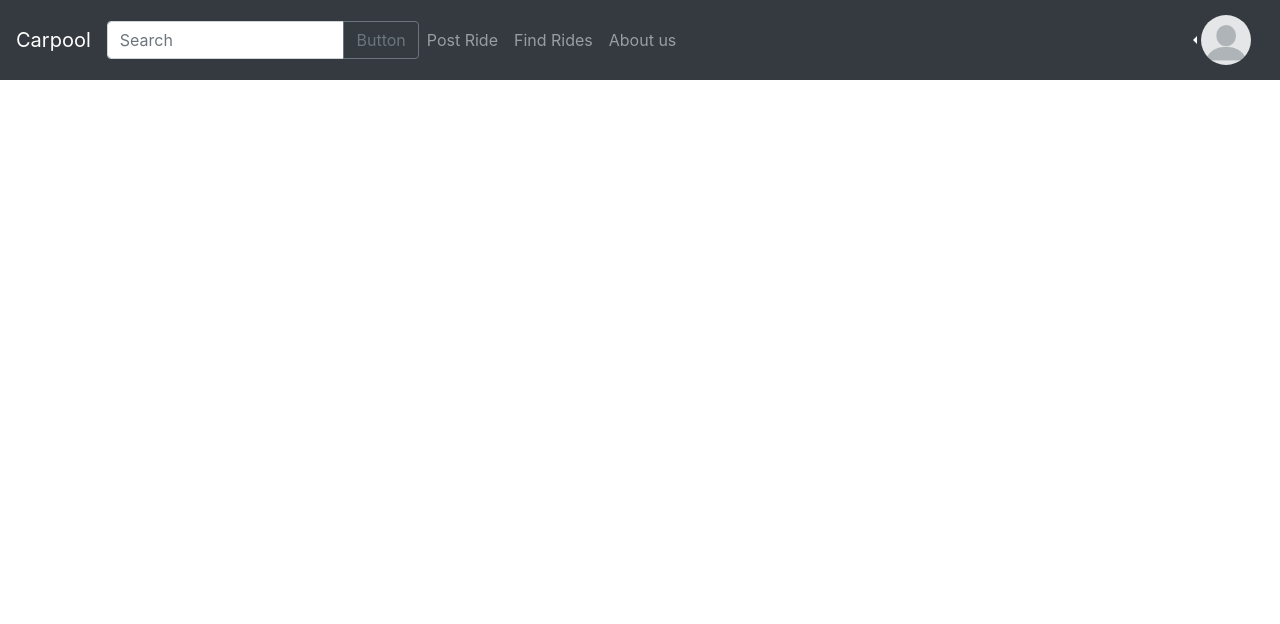
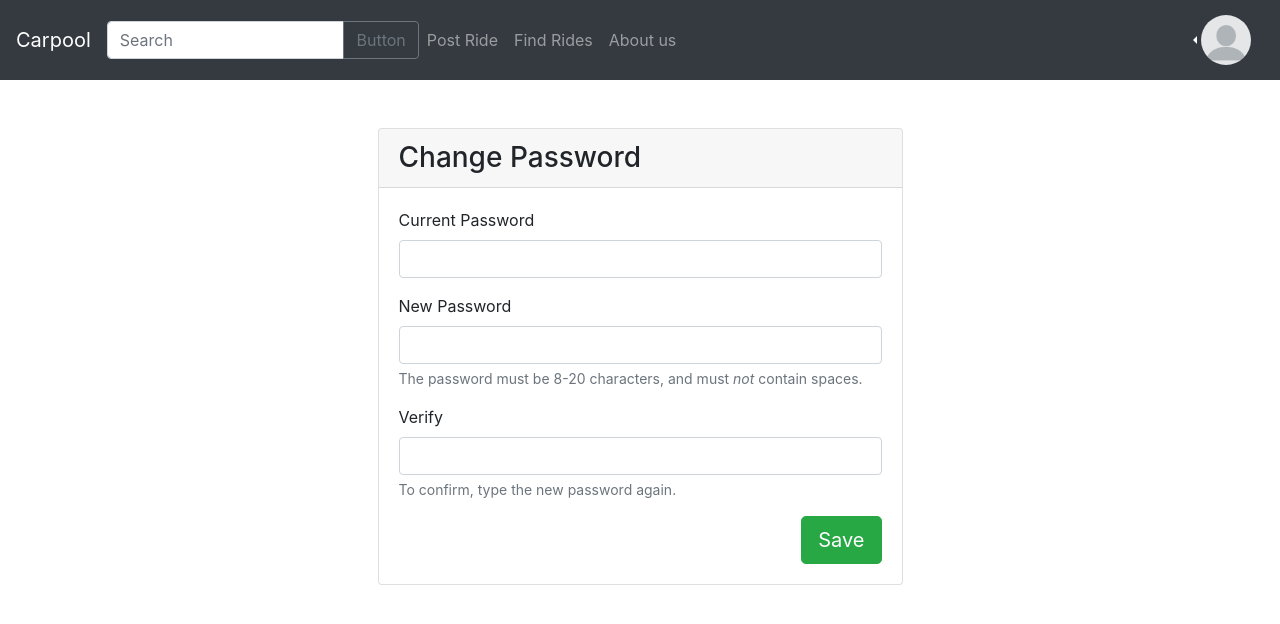
Before and after one commit to sorkinl/Carpool3.0, a React (Create React App) app in the folder frontend/: page /settings/password-change in a window 1280 px wide. Shown: the top 624 px of the page. Built offline with nearby package versions, Linux system fonts and the light colour scheme.

Commit message:
add change/forgot/reset password form

```diff
--- a/frontend/src/App.js
+++ b/frontend/src/App.js
@@ -17,6 +17,8 @@ import Map from "./components/Map/Map";
 import CreateTrip from "./components/CreateTrip/CreateTrip";
 import Settings from "./components/Settings/Settings";
 import Dashboard from "./components/Dashboard/Dashboard";
+import ResetPassword from "./components/Auth/ResetPassword";
+import ChangePassword from "./components/Settings/ChangePassword";
 
 const Routers = () => {
   return (
@@ -33,6 +35,8 @@ const Routers = () => {
           <Route path="/login" exact component={LogIn} />
           <Route path="/signup" exact component={SignUp} />
           <Route path="/settings" exact component={Settings} />
+          <Route path="/settings/password-change" exact component={ChangePassword} />
+          <Route path="/password-reset" exact component={ResetPassword} />
         </Switch>
       </div>
     </>
--- a/frontend/src/components/Auth/LogIn.jsx
+++ b/frontend/src/components/Auth/LogIn.jsx
@@ -24,7 +24,10 @@ export default function LogIn() {
   };
   console.log();
   return (
-    <div className="text-center vh-100 d-flex align-items-center justify-content-center">
+    // <div className="text-center vh-100 d-flex align-items-center justify-content-center">
+    <div className="col-md-4 offset-md-4 text-center mt-5">
+      <div className="card card-outline-secondary">
+        <div className="card-body">
           <form className="form-signin">
             <h1 className="h3 mb-3 font-weight-normal">Please sign in</h1>
             <label for="inputEmail" className="sr-only">
@@ -52,11 +55,14 @@ export default function LogIn() {
               required
               onChange={(e) => handleOnChange(e)}
             />
-        <div className="checkbox mb-3 mt-3">
+            {/* <div className="checkbox mt-3">
               <label>
                 <input type="checkbox" value="remember-me" /> Remember me
               </label>
-        </div>
+            </div> */}
+            <p className="form-text small text-left">
+              <Link to="/password-reset">Forgot password?</Link>
+            </p>
             <button onClick={onSubmit} className="btn btn-lg btn-primary btn-block">
               Sign in
             </button>
@@ -65,5 +71,7 @@ export default function LogIn() {
             </p>
           </form>
         </div>
+      </div>
+    </div>
   );
 }
--- /dev/null
+++ b/frontend/src/components/Auth/ResetPassword.jsx
@@ -0,0 +1,50 @@
+import React, {useState} from "react";
+
+export default function ResetPassword() {
+    const [send, setSend] = useState(false);
+    const [validEmail, setValidEmail] = useState(true);
+
+    const onEmailPasswordReset = (e) => {
+        // e.preventDefault();
+        //TODO: Send email with password change link
+        setSend(true);
+    }
+    //TODO: Maybe email validation from server is more secure?
+    const validateEmail = (e) => {
+        const re = /\S+@\S+\.\S+/;
+        let isValid = re.test(String(e.target.value).toLowerCase())
+        setValidEmail(isValid);
+    }
+    return (
+        <div className="container text-left mt-5">
+            <div className="col-md-6 offset-md-3">
+                <span className="anchor" id="formResetPassword"></span>
+                <div className="card card-outline-secondary">
+                    <div className="card-header">
+                        <h3 className="mb-0">Password Reset</h3>
+                    </div>
+                    <div className="card-body">
+                        <form className="form" role="form" autocomplete="off" onSubmit={onEmailPasswordReset}>
+                            <div className="form-group">
+                                <label for="inputResetPasswordEmail">Email</label>
+                                <input type="email" className="form-control" id="inputResetPasswordEmail" required
+                                    onChange={validateEmail}/>
+                                {validEmail !== true?
+                                    <p className="form-text small text-danger">Please enter a valid email.</p>
+                                    :
+                                    <></>
+                                }
+                                <span id="helpResetPasswordEmail" className="form-text small text-muted">
+                                    Password reset instructions will be sent to this email address.
+                                </span>
+                            </div>
+                            <div className="form-group">
+                                <button className="btn btn-success btn-lg float-right">Send</button>
+                            </div>
+                        </form>
+                    </div>
+                </div>
+            </div>
+        </div>
+    )
+}
--- /dev/null
+++ b/frontend/src/components/Settings/ChangePassword.js
@@ -0,0 +1,90 @@
+import React, {useState} from "react";
+import { Link } from 'react-router-dom';
+
+export default function ChangePassword() {
+    const [errorMsg, setErrorMsg] = useState("");
+    const [inputVal, setInputVal] = useState({
+        oldPassword: "",
+        newPassword: "",
+        confirmPassword: "",
+    });
+    //TODO: Get initial password from database
+    const initPassword = "abc";
+
+    const onChange = (event) => {
+        const { id, value } = event.target;
+        setInputVal({ ...inputVal, [id]: value });
+    };
+
+    const onSave = (e) => {
+        e.preventDefault();
+        const { oldPassword, newPassword, confirmPassword } = inputVal;
+        if (oldPassword !== initPassword) {
+            setErrorMsg("Wrong current password.");
+            return;
+        }
+        if (newPassword !== confirmPassword) {
+            setErrorMsg("Password don't match.");
+            return;
+        }
+        //TODO: Save new password to system
+        setErrorMsg("");
+    }
+    return (
+        <div className="container text-left mt-5">
+            <div className="col-md-6 offset-md-3">
+                <span className="anchor" id="formChangePassword"></span>
+                <div className="card card-outline-secondary">
+                    <div className="card-header">
+                        <h3 className="mb-0">Change Password</h3>
+                    </div>
+                    <div className="card-body">
+                        <form className="form" role="form" autocomplete="off" onSubmit={onSave}>
+                            <div className="form-group">
+                                <label for="inputPasswordOld">Current Password</label>
+                                <input
+                                    type="password"
+                                    className="form-control"
+                                    id="oldPassword"
+                                    required
+                                    onChange={onChange}/>
+                            </div>
+                            <div className="form-group">
+                                <label for="inputPasswordNew">New Password</label>
+                                <input
+                                    type="password"
+                                    className="form-control"
+                                    id="newPassword"
+                                    required
+                                    onChange={onChange}/>
+                                <span className="form-text small text-muted">
+                                    The password must be 8-20 characters, and must <em>not</em> contain spaces.
+                                </span>
+                            </div>
+                            <div className="form-group">
+                                <label for="inputPasswordNewVerify">Verify</label>
+                                <input
+                                    type="password"
+                                    className="form-control"
+                                    id="confirmPassword"
+                                    required
+                                    onChange={onChange}/>
+                                <span className="form-text small text-muted">
+                                    To confirm, type the new password again.
+                                </span>
+                            </div>
+                            <div className="form-group">
+                                <p className="form-text small text-danger">{errorMsg}</p>
+                                <button
+                                    type="submit"
+                                    className="btn btn-success btn-lg float-right">
+                                        Save
+                                </button>
+                            </div>
+                        </form>
+                    </div>
+                </div>
+            </div>
+        </div>
+    )
+}
--- a/frontend/src/components/Settings/Settings.jsx
+++ b/frontend/src/components/Settings/Settings.jsx
@@ -7,7 +7,7 @@ import "./Settings.css";
 export default function Settings() {
     const [editMode, setEditMode] = useState(false);
     const [noEdit, setNoEdit] = useState(true);
-    const [isSaved, setSaved] = useState(false);
+    // const [isSaved, setSaved] = useState(false);
 
     const [input, setInput] = useState({
         name: "An Qing",
@@ -16,6 +16,7 @@ export default function Settings() {
         major: "danmei studies",
     });
 
+    //TODO: Populate user's data using Postgre
     const initVal = {
         name: "An Qing",
         gender: "Female",
@@ -24,6 +25,7 @@ export default function Settings() {
     };
 
     useEffect(() => {
+        //Verify if user makes any edits
         let edited = true
         for (let key in input){
             if(initVal[key] !== input[key]) {
@@ -38,15 +40,10 @@ export default function Settings() {
         setInput((input) => ({ ...input, [id]: value }));
     };
     const onSave = (e) => {
-        // e.preventDefault();
-        // if (checkEmptyInput() === false) {
-        //     setEmptyError(true);
-        // } else {
-            // setOpen(true);
-            // submitProfile();
-        // }
+        e.preventDefault();
+        //TODO: Save data via Postgre
+        setEditMode(false);
     }
-
 
     return (
         <div className="container mt-5">
@@ -73,6 +70,7 @@ export default function Settings() {
                                     <div className="form-group">
                                         <label htmlFor="nameInput">Name</label>
                                         <input type="text"
+                                            required
                                             className="form-control"
                                             id="name"
                                             placeholder="Enter name"
@@ -82,6 +80,7 @@ export default function Settings() {
                                     <div className="form-group">
                                         <label htmlFor="genderInput">Gender</label>
                                         <input type="text"
+                                            required
                                             className="form-control"
                                             id="gender"
                                             placeholder="Enter gender"
@@ -92,6 +91,7 @@ export default function Settings() {
                                     <div className="form-group">
                                         <label htmlFor="emailInput">Email</label>
                                         <input type="text"
+                                            required
                                             className="form-control"
                                             id="email"
                                             placeholder="Enter email"
@@ -101,6 +101,7 @@ export default function Settings() {
                                     <div className="form-group">
                                         <label htmlFor="majorInput">Major</label>
                                         <input type="text"
+                                            required
                                             className="form-control"
                                             id="major"
                                             placeholder="Enter major"
@@ -152,7 +153,7 @@ export default function Settings() {
                                 <li className="list-group-item d-flex justify-content-between">
                                     <div>Password</div>
                                     <div>
-                                        <Link to="#">Change password</Link>
+                                        <Link to="/settings/password-change">Change password</Link>
                                     </div>
                                 </li>
                             </ul>
@@ -161,7 +162,5 @@ export default function Settings() {
                 </div>
             </div>
         </div>
-
     )
-
 }
```
Also changed, not shown: frontend/src/components/Auth/SignUp.jsx (+19 -2 lines), frontend/src/components/Settings/ChangePassword.jsx (deleted). Lines whose indentation alone changed are shown as unchanged.
